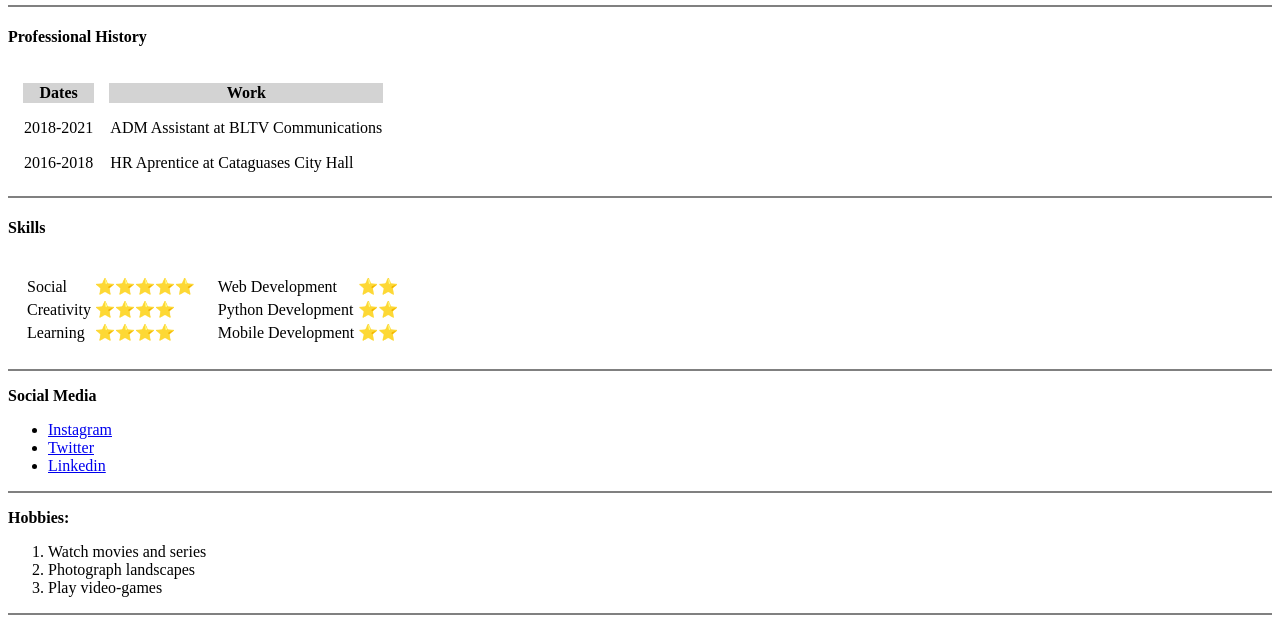
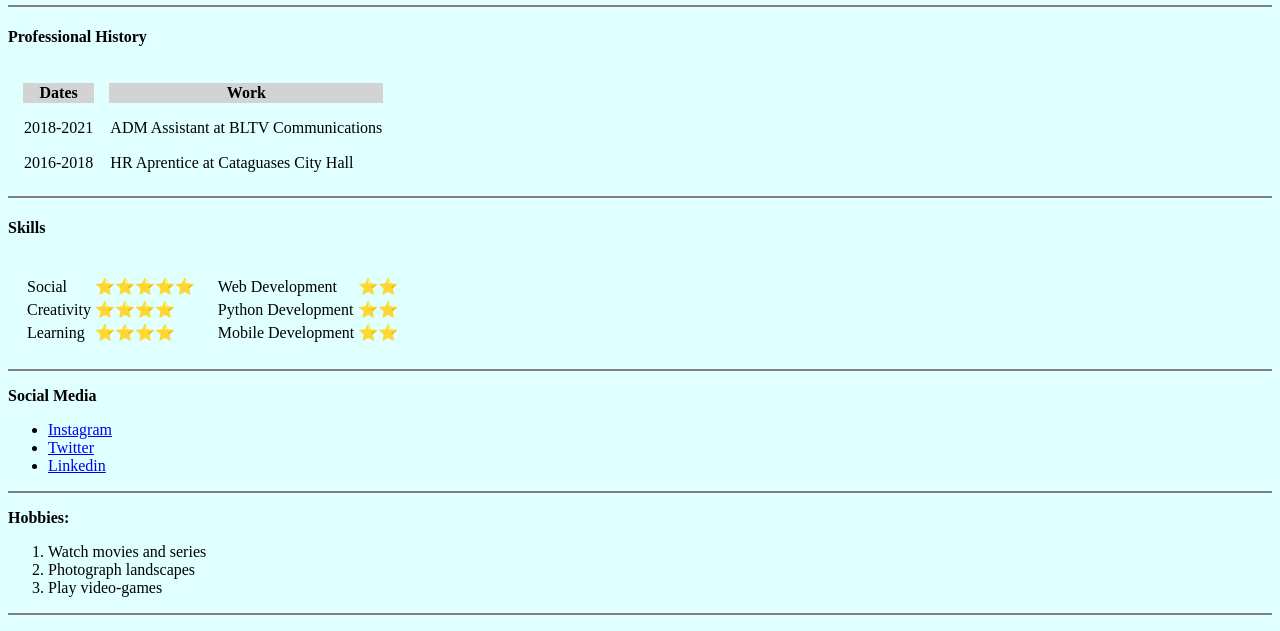
Before and after one commit to titomaot/cv, a plain HTML site: page index.html in a window 1280 px wide. Shown: the part 267-898 px from the top of the page. Drawn offline with Linux system fonts and the light colour scheme.

Commit message:
Update index.html

```diff
--- a/index.html
+++ b/index.html
@@ -6,7 +6,7 @@
     <title>Miguel Tito</title>
 </head>
 
-<body>
+<body style="background-color: lightcyan;">
     <hr size="2" noshade>
 
     <table cellspacing="20">
```
